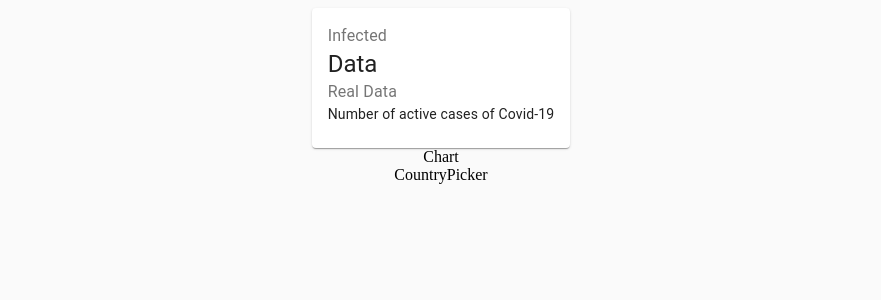
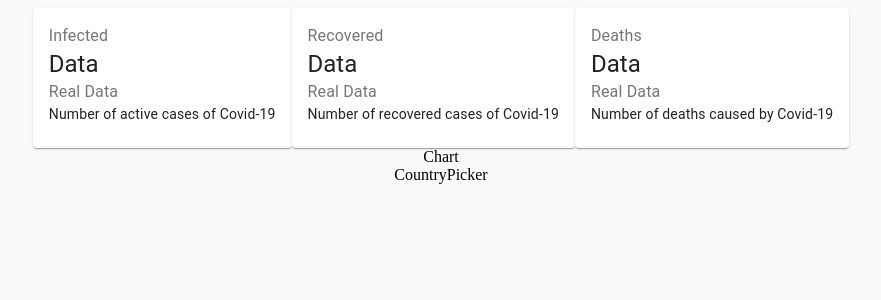
Before and after one commit to Yuralviv/covid-tracker, a React (Create React App) app: page / in a window 1280 px wide. Shown: the top 300 px of the page, without its empty margins (199-1080 px from the left). Built offline with nearby package versions, Linux system fonts and the light colour scheme; no server answers.

Commit message:
added all cards

```diff
--- a/src/components/Cards/Cards.jsx
+++ b/src/components/Cards/Cards.jsx
@@ -8,17 +8,51 @@ const Cards = (props) => {
   return (
     <div className={styles.module}>
       <Grid container spacin={3} justify="center">
-		  <Grid item component={Card}>
-			<CardContent>
-				<Typography color='textSecondary' gutterButtom>Infected</Typography>
-				<Typography variant='h5' gutterButtom>Data</Typography>
-				<Typography color='textSecondary' >Real Data</Typography>
-				<Typography variant='body2'>Number of active cases of Covid-19</Typography>
+        <Grid item component={Card}>
+          <CardContent>
+            <Typography color="textSecondary" gutterButtom>
+              Infected
+            </Typography>
+            <Typography variant="h5" gutterButtom>
+              Data
+            </Typography>
+            <Typography color="textSecondary">Real Data</Typography>
+            <Typography variant="body2">
+              Number of active cases of Covid-19
+            </Typography>
+          </CardContent>
+        </Grid>
 
-			</CardContent>
-		  </Grid>
-	  </Grid>
+        <Grid item component={Card}>
+          <CardContent>
+            <Typography color="textSecondary" gutterButtom>
+              Recovered
+            </Typography>
+            <Typography variant="h5" gutterButtom>
+              Data
+            </Typography>
+            <Typography color="textSecondary">Real Data</Typography>
+            <Typography variant="body2">
+              Number of recovered cases of Covid-19
+            </Typography>
+          </CardContent>
+        </Grid>
 
+        <Grid item component={Card}>
+          <CardContent>
+            <Typography color="textSecondary" gutterButtom>
+              Deaths
+            </Typography>
+            <Typography variant="h5" gutterButtom>
+              Data
+            </Typography>
+            <Typography color="textSecondary">Real Data</Typography>
+            <Typography variant="body2">
+              Number of deaths caused by Covid-19
+            </Typography>
+          </CardContent>
+        </Grid>
+      </Grid>
     </div>
   );
 };
```
